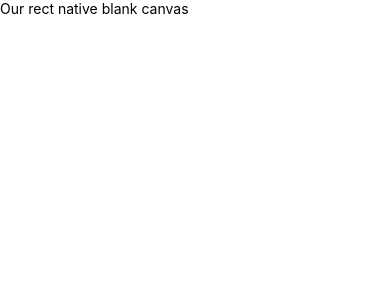
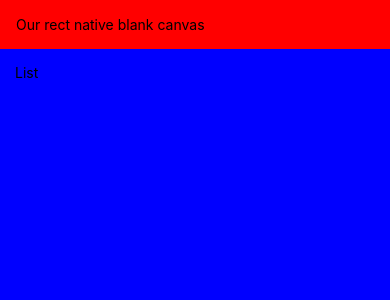
Before and after one commit to karkisunil1200/Meals2go, a React Native app: screen / in a window 390 px wide. Shown: the top 300 px of the page. Built offline with nearby package versions, Linux system fonts and the light colour scheme.

Commit message:
Safebar view rendering for both IOS and Android

```diff
--- a/App.js
+++ b/App.js
@@ -1,13 +1,27 @@
-import { StyleSheet, SafeAreaView, Text, View } from "react-native";
+import { StatusBar as ExpoStatusBar } from "expo-status-bar";
+import {
+  StatusBar,
+  StyleSheet,
+  SafeAreaView,
+  Text,
+  View,
+  Platform,
+} from "react-native";
+
+const isAndroid = Platform.OS === "andorid";
 
 export default function App() {
   return (
     <>
-      <SafeAreaView>
-        <View>
+      <SafeAreaView style={{ flex: 1, marginTop: isAndroid ? 50 : 0 }}>
+        <View style={{ padding: 16, backgroundColor: "red" }}>
           <Text>Our rect native blank canvas </Text>
         </View>
+        <View style={{ padding: 15, flex: 1, backgroundColor: "blue" }}>
+          <Text>List</Text>
+        </View>
       </SafeAreaView>
+      <StatusBar style="auto" />
     </>
   );
 }
```
